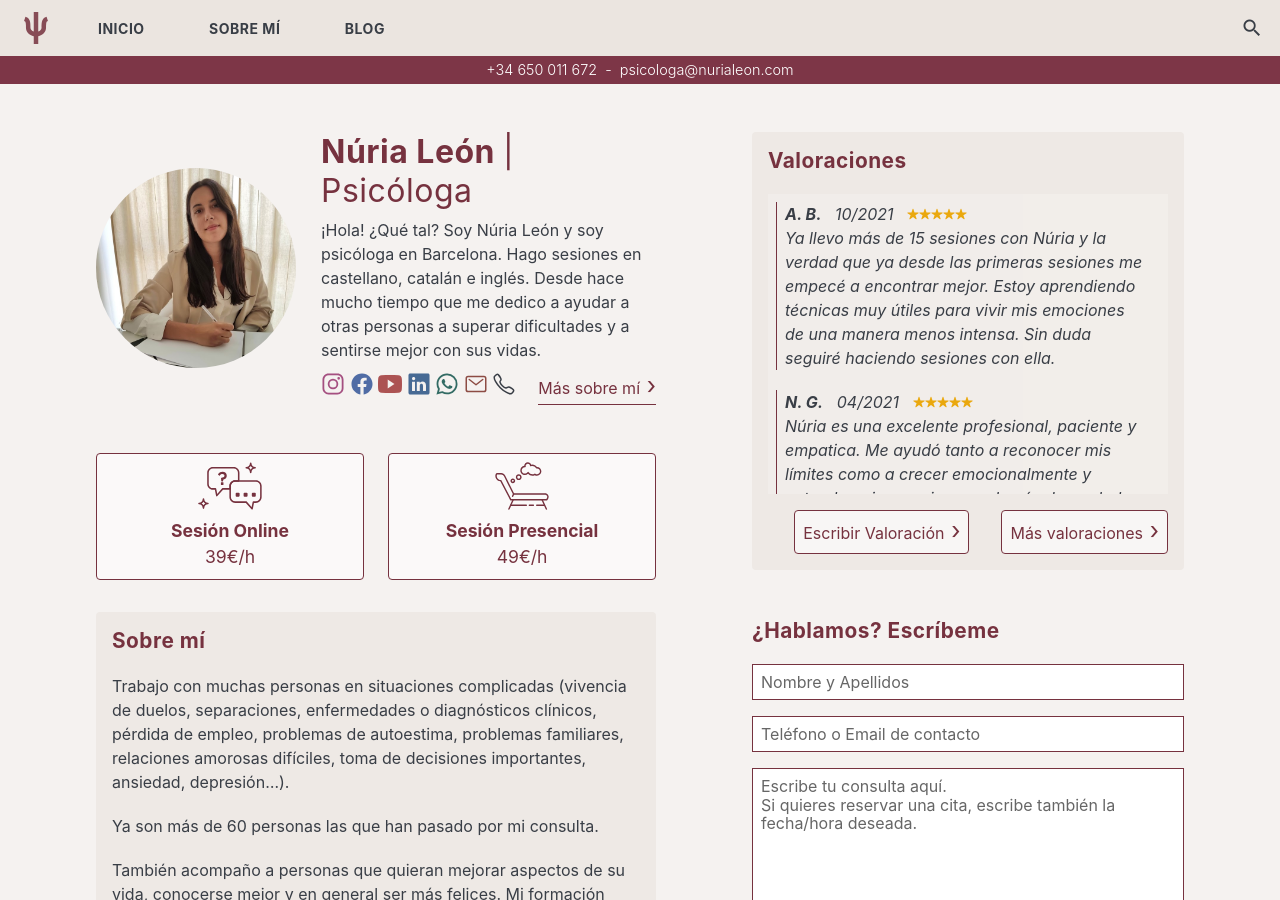
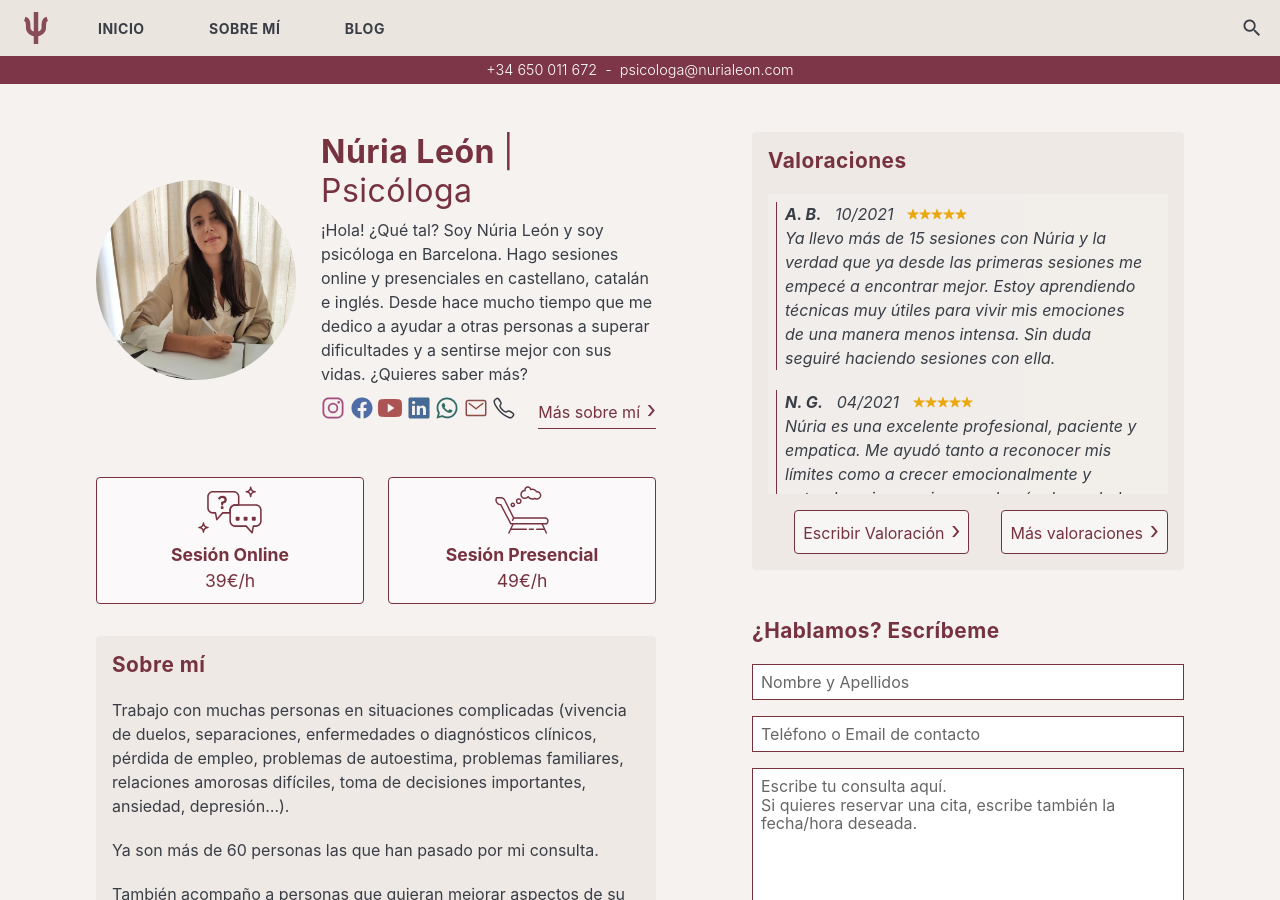
Before and after one commit to nurialeonsallent/nurialeon.com, a Jekyll site: the page built from index.html, in a window 1280 px wide and 900 px high. Built offline with Jekyll 4.4.1, drawn with Linux system fonts in a browser that asks for light colours; nearby versions of some CDN libraries.

Commit message:
Update settings.yml
indice

```diff
--- a/_data/settings.yml
+++ b/_data/settings.yml
@@ -1,17 +1,17 @@
 #-------------------------------
-# General Site Settings
+# Lo que sale en Google:
 title: Núria León - Psicóloga Barcelona
 logo: logo.svg
 description: ¡Hola! Soy Núria León, psicóloga en Barcelona y colegiada 26792. Hago sesiones online y presenciales en castellano, catalán e inglés. Más de 60 personas ya han pasado por mi consulta. ¿Quieres saber más?"
 keywords: nuria, leon, psicologa, barcelona, online, presencial, terapia, barata
 
 #-------------------------------
-# Author Settings
+# Lo que sale en el inicio:
 author:
   name: Núria León
   image: hero.jpg
   say-hello: Núria León, Psicóloga
-  bio: ¡Hola! ¿Qué tal? Soy Núria León y soy psicóloga en Barcelona. Hago sesiones en castellano, catalán e inglés. Desde hace mucho tiempo que me dedico a ayudar a otras personas a superar dificultades y a sentirse mejor con sus vidas.
+  bio: ¡Hola! ¿Qué tal? Soy Núria León y soy psicóloga en Barcelona. Hago sesiones online y presenciales en castellano, catalán e inglés. Desde hace mucho tiempo que me dedico a ayudar a otras personas a superar dificultades y a sentirse mejor con sus vidas. ¿Quieres saber más?
 
 #-------------------------------
 # Contact links
```
